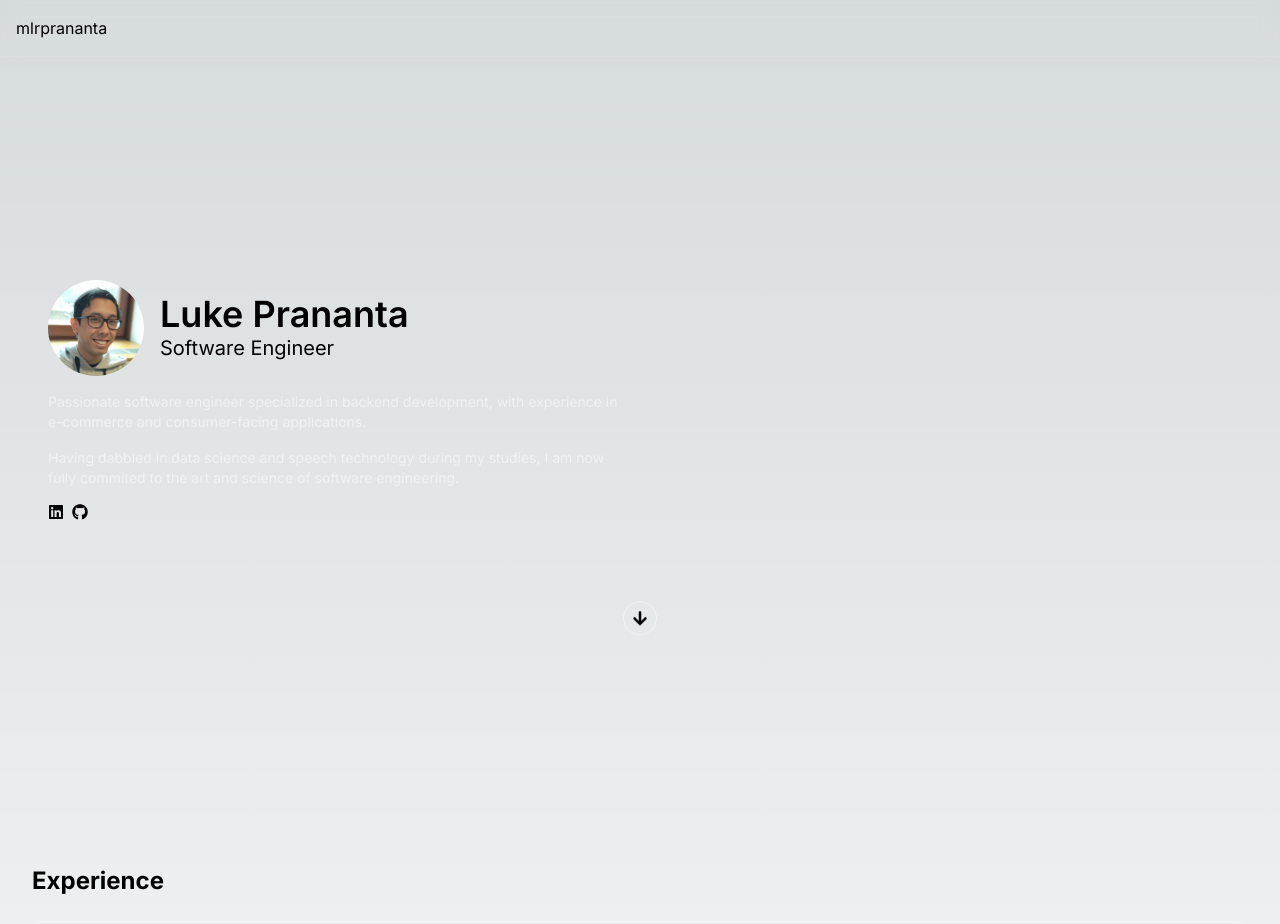
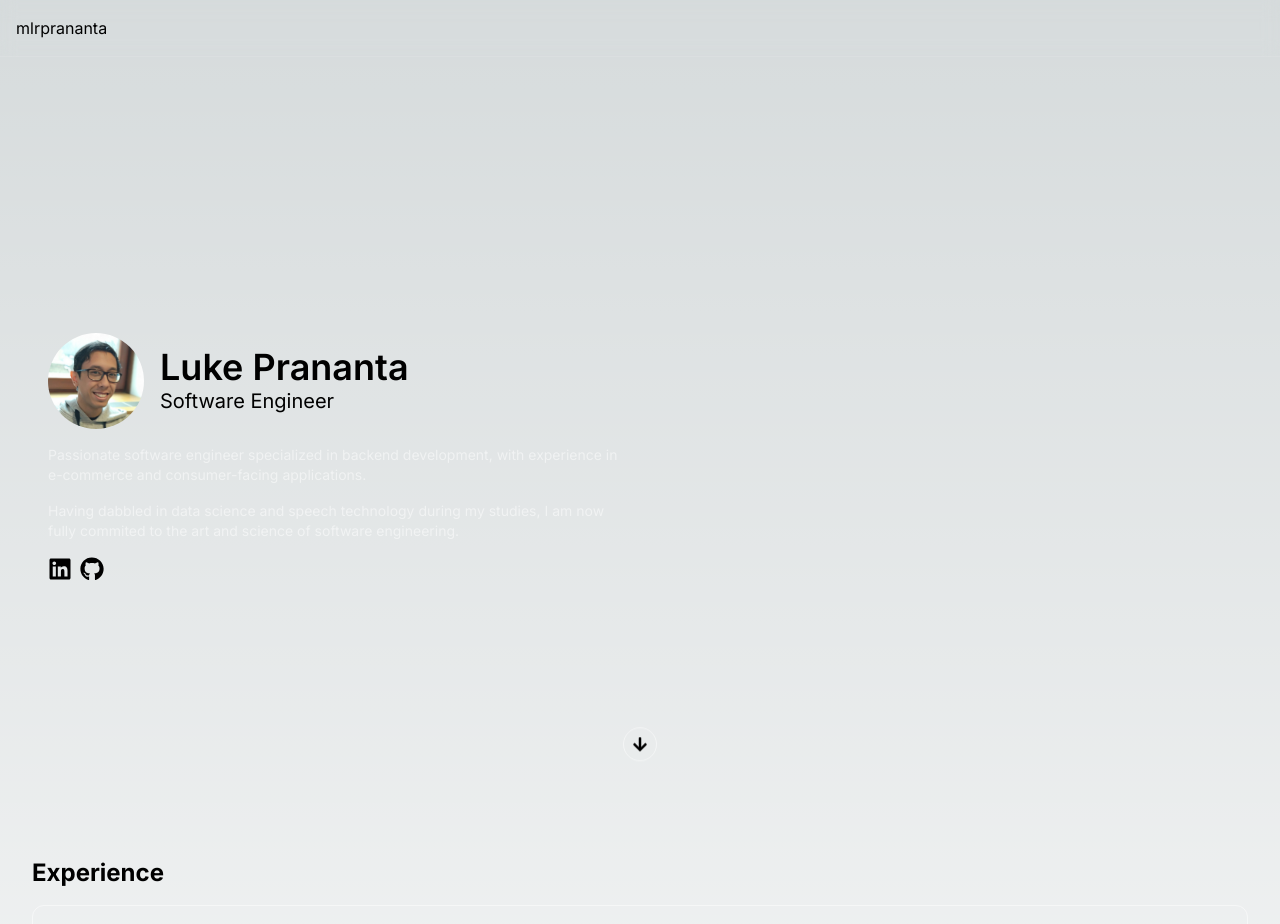
Before and after one commit to mlrprananta/mlrprananta.github.io, a Next.js app: page / in a window 1280 px wide. Shown: the top 924 px of the page. Built offline with nearby package versions, Linux system fonts and the light colour scheme.

Commit message:
Update icons

```diff
--- a/components/Experience.tsx
+++ b/components/Experience.tsx
@@ -3,7 +3,7 @@ import Position from "./Position";
 export default function Experience() {
     return (
         <div id='experience' className='w-full px-8 mb-8'>
-            <h1 className='text-2xl py-2 font-bold'>Experience</h1>
+            <h1 className='text-2xl font-bold'>Experience</h1>
             <Position company='DPG Media' title='Java / Kotlin Developer' startDate='November 2023' endDate='Now' >
                 Individual contributor of the DPG Selectives platform.
             </Position>
--- a/components/Hero.tsx
+++ b/components/Hero.tsx
@@ -18,16 +18,15 @@ export default function Hero() {
                 Having dabbled in data science and speech technology during my studies, I am now fully commited to the art and science of software engineering.
             </p>
             <div className='flex gap-2 my-2'>
-                <a href='https://www.linkedin.com/in/mlrprananta/'><FaLinkedin /></a>
-                <a href='https://github.com/mlrprananta'><FaGithub /></a>
+                <a href='https://www.linkedin.com/in/mlrprananta/'><FaLinkedin size={24}/></a>
+                <a href='https://github.com/mlrprananta'><FaGithub size={24} /></a>
             </div>
 
         </div>
-        <div className="mt-20 flex justify-center">
+        <div className="absolute w-full bottom-8 left-0 flex justify-center">
             <a href='#experience' className='animate-bounce border border-white/50 rounded-full p-2'>
                 <FaArrowDown></FaArrowDown>
             </a>
-
-            </div>
+        </div>
     </div>)
 }
```
